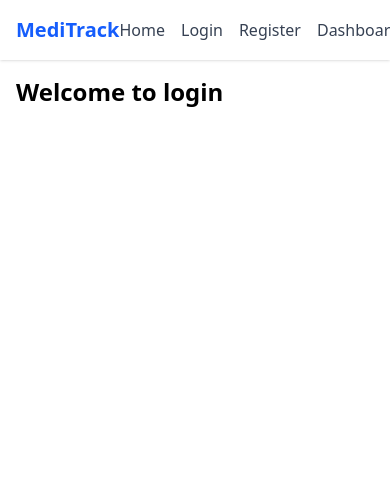
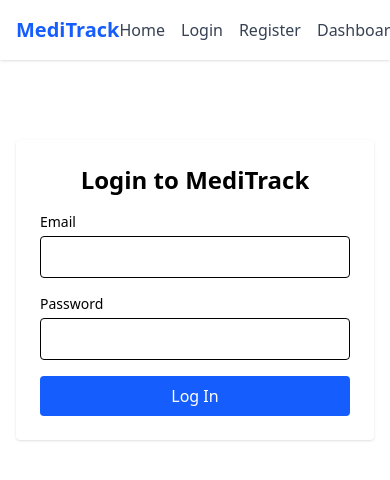
Before and after one commit to AlexBialas/MediTrack-FullStack-App, a React (Vite) app in the folder meditrack-frontend/: page /login in a window 390 px wide. Shown: the top 480 px of the page. Built offline with nearby package versions, Linux system fonts and the light colour scheme.

Commit message:
add responsive login form with email and password handling

```diff
--- a/meditrack-frontend/src/pages/Login.tsx
+++ b/meditrack-frontend/src/pages/Login.tsx
@@ -1,3 +1,50 @@
-export default function Home() {
-  return <h1 className="text-2xl font-bold">Welcome to login</h1>;
+import { useState } from "react";
+
+export default function Login() {
+  const [email, setEmail] = useState("");
+  const [password, setPassword] = useState("");
+
+  const handleSubmit = (e: React.FormEvent) => {
+    e.preventDefault();
+    console.log("Login attempt:", { email, password });
+    // Tu później dodamy zapytanie do API (axios)
+  };
+
+  return (
+    <div className="max-w-md mx-auto mt-16 bg-white shadow p-6 rounded">
+      <h2 className="text-2xl font-bold mb-4 text-center">
+        Login to MediTrack
+      </h2>
+      <form onSubmit={handleSubmit} className="space-y-4">
+        <div>
+          <label className="block text-sm font-medium">Email</label>
+          <input
+            type="email"
+            className="w-full border p-2 rounded mt-1"
+            value={email}
+            onChange={(e) => setEmail(e.target.value)}
+            required
+          />
+        </div>
+
+        <div>
+          <label className="block text-sm font-medium">Password</label>
+          <input
+            type="password"
+            className="w-full border p-2 rounded mt-1"
+            value={password}
+            onChange={(e) => setPassword(e.target.value)}
+            required
+          />
+        </div>
+
+        <button
+          type="submit"
+          className="w-full bg-blue-600 text-white py-2 rounded hover:bg-blue-700"
+        >
+          Log In
+        </button>
+      </form>
+    </div>
+  );
 }
```
